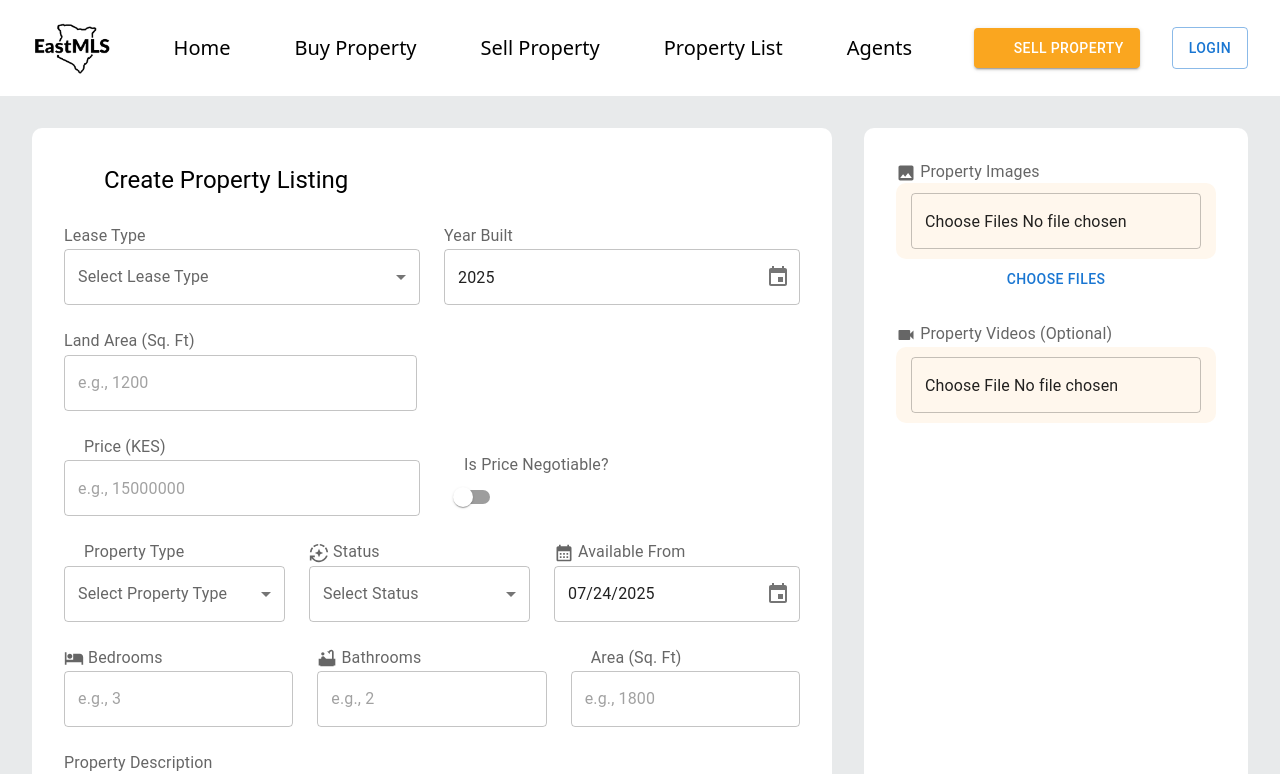
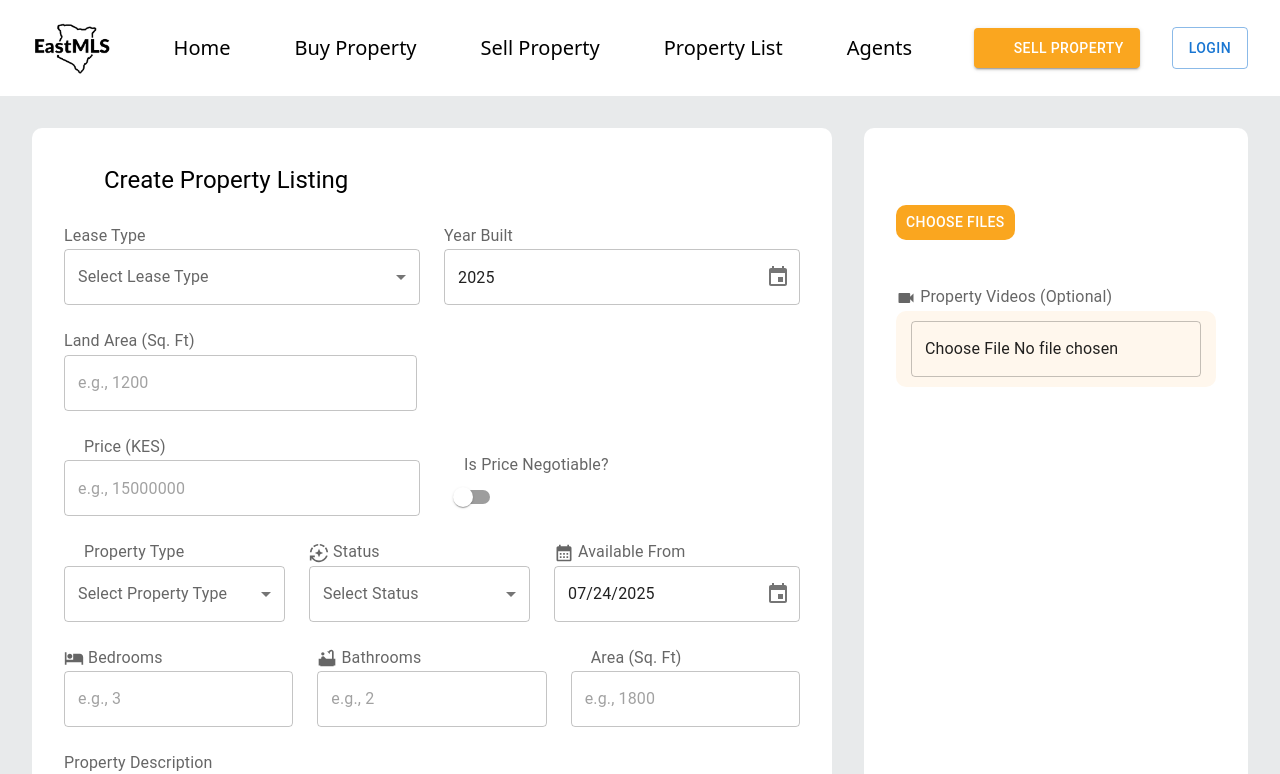
Before and after one commit to BIRKURWARJAY/EastMls, a Next.js app: page /agent/property/create in a window 1280 px wide. Shown: the top 774 px of the page. Built offline with nearby package versions, Linux system fonts and the light colour scheme; some icons are missing.

Commit message:
first commit

```diff
--- a/package.json
+++ b/package.json
@@ -24,7 +24,6 @@
   "devDependencies": {
     "@tailwindcss/postcss": "^4",
     "@types/node": "24.1.0",
-    "tailwindcss": "^4",
-    "typescript": "5.8.3"
+    "tailwindcss": "^4"
   }
 }
--- a/src/app/agent/property/create/page.js
+++ b/src/app/agent/property/create/page.js
@@ -213,7 +213,9 @@ export default function CreateAgentProperty() {
           <FormControl >
             <Stack spacing={3}>
               <Stack spacing={.3}>
-                <Stack>
+                <Stack sx={{
+                  opacity: 0
+                }}>
                   <FormLabel>
                     <ImageIcon fontSize="small" /> Property Images
                   </FormLabel>
@@ -232,7 +234,13 @@ export default function CreateAgentProperty() {
 
                 <Stack>
                   <Button sx={{
-
+                    bgcolor: "#faa61f",
+                    borderRadius: "10px",
+                    padding: "5px 10px",
+                    color: "#fff",
+                    maxWidth: "50%",
+                    position: "absolute",
+                    top: "20%"
                   }}>Choose Files</Button>
                 </Stack>
               </Stack>
```
Also changed, not shown: tsconfig.json (deleted, +0 -35 lines), 1 other file (tests, documents, lock files or other folders).
